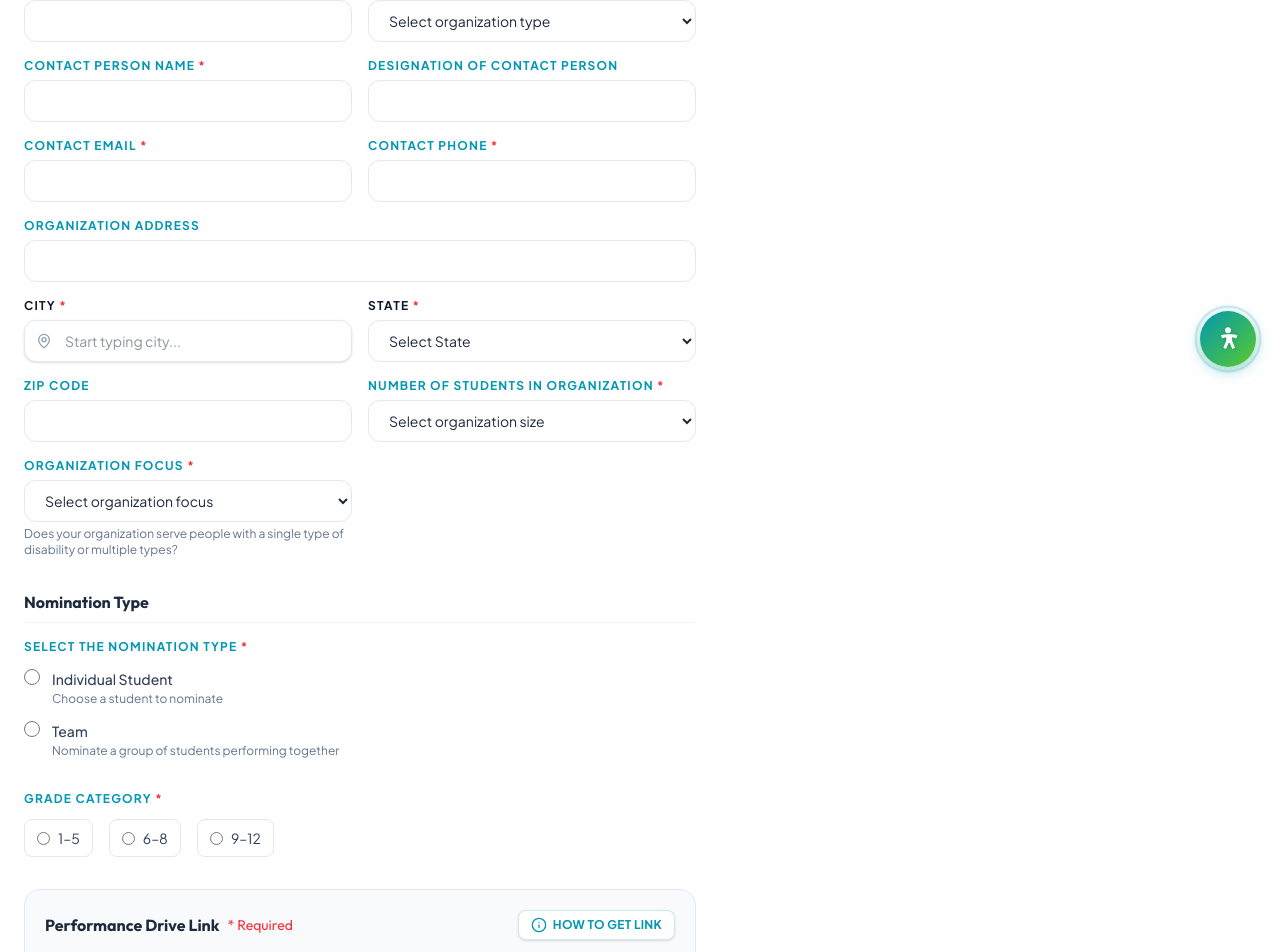
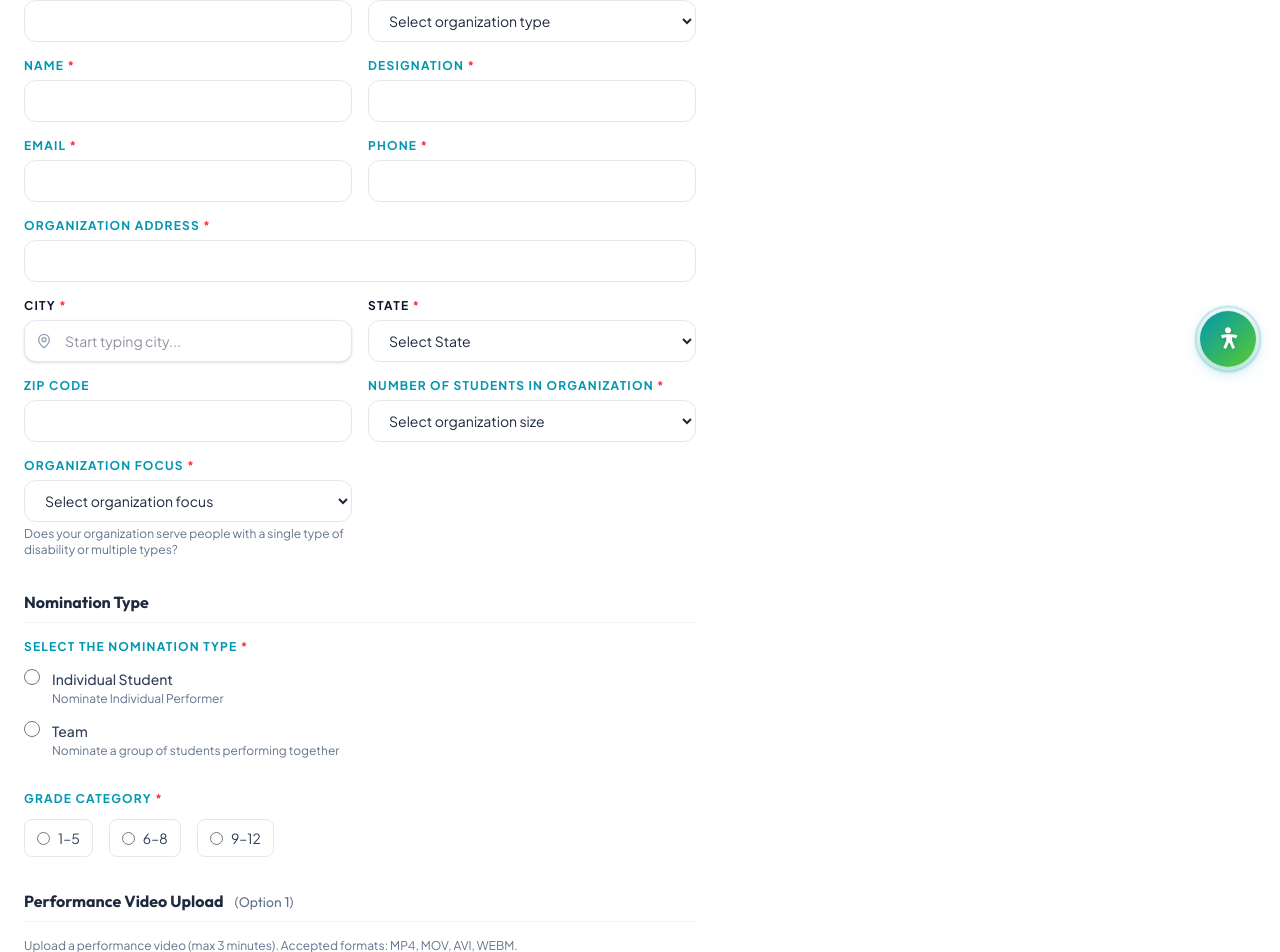
Before and after one commit to Mithunp123/Vyuga, a React (Vite) app in the folder frontend/: page /register/talent-student in a window 1280 px wide. Shown: the part 409-1361 px from the top of the page. Built offline with nearby package versions, Linux system fonts and the light colour scheme; a web font is replaced by a local one.

Commit message:
update on 2603

```diff
--- a/frontend/src/components/EventCard.jsx
+++ b/frontend/src/components/EventCard.jsx
@@ -24,10 +24,10 @@ export default function EventCard({ title, accent, description, onClick, buttonT
 
           {/* Number + label row */}
           <div className="flex items-start justify-between mb-2">
-            <span className="font-impact text-3xl sm:text-4xl leading-none tracking-wider text-[#0197B2]/30 transition-colors duration-500 group-hover:text-[#0197B2]/50 select-none">
+            <span className="font-impact text-3xl sm:text-4xl leading-none tracking-wider text-slate-900/30 transition-colors duration-500 group-hover:text-slate-900/50 select-none">
               {num}
             </span>
-            <span className="font-mono-display mt-1 text-[9px] sm:text-[10px] font-medium uppercase tracking-[0.2em] text-[#0197B2] transition-colors duration-300">
+            <span className="font-mono-display mt-1 text-[9px] sm:text-[10px] font-medium uppercase tracking-[0.2em] text-slate-900 transition-colors duration-300">
               Event {num}
             </span>
           </div>
@@ -38,7 +38,7 @@ export default function EventCard({ title, accent, description, onClick, buttonT
               {title}
             </h3>
             {accent && (
-              <span className="font-serif text-sm sm:text-base italic text-[#0197B2] lg:text-[0.95rem] leading-snug block mt-0.5">
+              <span className="font-serif text-sm sm:text-base italic text-slate-900 lg:text-[0.95rem] leading-snug block mt-0.5">
                 {accent}
               </span>
             )}
--- a/frontend/src/pages/AttendRegister.jsx
+++ b/frontend/src/pages/AttendRegister.jsx
@@ -192,6 +192,7 @@ export default function AttendRegister() {
       subtitle="Choose an event below and complete your registration to be part of VYUGA – Inclusive Innovation Fest."
       heroPadding="pt-10 sm:pt-8 pb-0 sm:pb-0"
       compact={true}
+      subtitleClass="text-slate-900"
     >
       <motion.div
         initial={{ opacity: 0, y: 24 }}
@@ -200,7 +201,7 @@ export default function AttendRegister() {
         className="mb-6 sm:mb-8 -mt-2 sm:-mt-4 relative z-10"
       >
         <div className="flex items-baseline gap-3">
-          <span className="font-serif text-xl italic font-light text-[#0197B2] sm:text-2xl">
+          <span className="font-serif text-xl italic font-light text-slate-900 sm:text-2xl">
             Pick your
           </span>
           <span className="font-impact text-3xl tracking-[0.08em] text-stroke sm:text-4xl">
@@ -269,7 +270,7 @@ export default function AttendRegister() {
                 <div className="flex flex-col gap-4">
                   {selectedEvent.details?.map((section, i) => (
                     <div key={i} className="rounded-2xl bg-slate-50 p-4 sm:p-5 ring-1 ring-slate-200/60">
-                      <p className="font-marker mb-3 text-sm text-[#0197B2] tracking-wide">{section.label}</p>
+                      <p className="font-marker mb-3 text-sm text-slate-900 tracking-wide">{section.label}</p>
                       {Array.isArray(section.value) ? (
                         <ul className="space-y-2.5">
                           {section.value.map((item, j) => (
--- a/frontend/src/pages/InnovationPWDForm.jsx
+++ b/frontend/src/pages/InnovationPWDForm.jsx
@@ -195,7 +195,7 @@ export default function InnovationPWDForm() {
         </Section>
 
         {/* Members */}
-        <Section title={isTeam ? 'Member 1 (Team Leader)' : 'Participant Details'}>
+        <Section title={isTeam ? 'Member 1 (Team Leader)' : 'Innovator Details'}>
           <Field label="Full Name" value={form.member1Name} onChange={set('member1Name')} required />
           <Field label="Email" type="email" value={form.member1Email} onChange={set('member1Email')} required />
           <Field label="Phone" type="tel" value={form.member1Phone} onChange={set('member1Phone')} required pattern="\d{10}" maxLength={10} title="Enter exactly 10 digits" />
--- a/frontend/src/pages/InnovationUnifiedForm.jsx
+++ b/frontend/src/pages/InnovationUnifiedForm.jsx
@@ -423,7 +423,7 @@ export default function InnovationUnifiedForm() {
 
         {(isForSpeciallyAbled || isBySpeciallyAbled) && (
           <>
-            <Section title={isBySpeciallyAbled ? (isTeamForBy ? 'Member 1 (Team Leader)' : 'Participant Details') : 'Member 1 (Team Leader)'}>
+            <Section title={isBySpeciallyAbled ? (isTeamForBy ? 'Member 1 (Team Leader)' : 'Innovator Details') : 'Member 1 (Team Leader)'}>
               <Field label="Full Name" value={form.member1Name} onChange={set('member1Name')} required />
               <Field label="Email" type="email" value={form.member1Email} onChange={set('member1Email')} required />
               <Field
@@ -534,7 +534,7 @@ export default function InnovationUnifiedForm() {
               <div className="mt-4 relative bg-slate-50 border border-slate-200 p-5 rounded-2xl">
                 <div className="mb-3 flex items-center justify-between border-b border-slate-200 pb-3">
                   <label className="flex items-center gap-2 font-display text-base font-bold text-slate-800">
-                    Project Drive Link <span className="text-slate-400 font-normal text-sm font-sans">(Optional)</span>
+                    Prototype Link(Concept or Design flow) <span className="text-slate-400 font-normal text-sm font-sans">(Optional)</span>
                   </label>
                   <button
                     type="button"
--- a/frontend/src/pages/PageShell.jsx
+++ b/frontend/src/pages/PageShell.jsx
@@ -2,7 +2,7 @@ import { motion } from 'framer-motion'
 import Navbar from '../components/Navbar.jsx'
 import Footer from '../components/Footer.jsx'
 
-export default function PageShell({ title, subtitle, children, compact = false, heroPadding, fullWidth = false }) {
+export default function PageShell({ title, subtitle, children, compact = false, heroPadding, fullWidth = false, subtitleClass = "text-[#0197B2]" }) {
   return (
     <div className="min-h-screen bg-white text-slate-900">
       <Navbar />
@@ -34,7 +34,7 @@ export default function PageShell({ title, subtitle, children, compact = false,
               initial={{ opacity: 0, y: 14 }}
               animate={{ opacity: 1, y: 0 }}
               transition={{ duration: 0.5, delay: 0.1 }}
-              className="mt-4 max-w-3xl text-base leading-relaxed text-[#0197B2] font-medium"
+              className={`mt-4 max-w-3xl text-base leading-relaxed font-medium ${subtitleClass}`}
             >
               {subtitle}
             </motion.p>
--- a/frontend/src/pages/TalentStudentNomination.jsx
+++ b/frontend/src/pages/TalentStudentNomination.jsx
@@ -240,7 +240,7 @@ export default function TalentStudentNomination() {
     }
 
     if (!declared) { showError('Please confirm the declaration at the bottom of the form.'); return }
-    if (!performanceUrl.trim()) { showError('Please provide the Google Drive link for the performance video.'); return }
+    if (!videoFile && !performanceUrl.trim()) { showError('Please provide a performance video by either uploading a file OR providing a Google Drive link.'); return }
     if (!form.orgName.trim()) { showError('Please enter organization name.'); return }
     if (!form.orgCity.trim()) { showError('Please enter organization city.'); return }
     if (!form.orgState.trim()) { showError('Please enter organization state.'); return }
@@ -334,8 +334,12 @@ export default function TalentStudentNomination() {
         }
       })
 
-      // fd.append('performanceVideo', compressed)
-      if (performanceUrl.trim()) fd.append('performanceUrl', performanceUrl.trim())
+      if (videoFile) {
+        fd.append('performanceVideo', videoFile)
+      }
+      if (performanceUrl.trim()) {
+        fd.append('performanceUrl', performanceUrl.trim())
+      }
 
       await postFormData('/api/talent-combined', fd)
       setSubmitted(true)
@@ -400,12 +404,12 @@ export default function TalentStudentNomination() {
           {form.orgType === 'Other' && (
             <Field label="Enter Organization Type" value={form.orgTypeOther} onChange={set('orgTypeOther')} required />
           )}
-          <Field label="Contact Person Name" value={form.contactName} onChange={set('contactName')} required />
-          <Field label="Designation of Contact Person" value={form.contactDesignation} onChange={set('contactDesignation')} placeholder="e.g., Principal, Director, Manager" />
-          <Field label="Contact Email" type="email" value={form.contactEmail} onChange={set('contactEmail')} required />
-          <Field label="Contact Phone" type="tel" value={form.contactPhone} onChange={set('contactPhone')} required pattern="\d{10}" maxLength={10} title="Enter exactly 10 digits" />
+          <Field label="Name" value={form.contactName} onChange={set('contactName')} required />
+          <Field label="Designation" value={form.contactDesignation} onChange={set('contactDesignation')} placeholder="e.g., Principal, Director, Manager" required/>
+          <Field label="Email" type="email" value={form.contactEmail} onChange={set('contactEmail')} required />
+          <Field label="Phone" type="tel" value={form.contactPhone} onChange={set('contactPhone')} required pattern="\d{10}" maxLength={10} title="Enter exactly 10 digits" />
           <div className="sm:col-span-2">
-            <Field label="Organization Address" value={form.orgAddress} onChange={set('orgAddress')} />
+            <Field label="Organization Address" value={form.orgAddress} onChange={set('orgAddress')} required/>
           </div>
           <CityAutocomplete
             value={form.orgCity}
@@ -514,7 +518,7 @@ export default function TalentStudentNomination() {
                 />
                 <div>
                   <span className="text-sm font-medium text-slate-700 group-hover:text-slate-900">Individual Student</span>
-                  <p className="text-xs text-slate-500">Choose a student to nominate</p>
+                  <p className="text-xs text-slate-500">Nominate Individual Performer</p>
                 </div>
               </label>
               <label className="flex items-start gap-3 cursor-pointer group">
@@ -813,11 +817,14 @@ export default function TalentStudentNomination() {
           </Section>
         )}
 
+        {/* Video Upload Options */}
+
+
         {/* Video Upload */}
         <div>
-          {/*
+
           <h2 className="mb-4 font-display text-base font-bold text-slate-800 border-b border-slate-100 pb-2">
-            Performance Video Upload <span className="text-red-500 text-sm font-normal">* Required</span>
+            Performance Video Upload <span className="text-slate-500 text-sm font-normal ml-2">(Option 1)</span>
           </h2>
           <p className="mb-3 text-xs text-slate-500">Upload a performance video (max 3 minutes). Accepted formats: MP4, MOV, AVI, WEBM.</p>
           <label className="flex cursor-pointer flex-col items-center justify-center gap-2 rounded-xl border-2 border-dashed border-slate-200 bg-slate-50 px-4 py-6 text-center transition hover:border-[#0197B2]/50 hover:bg-slate-100">
@@ -863,12 +870,12 @@ export default function TalentStudentNomination() {
               </div>
             </div>
           )}
-          */}
+
 
           <div className="mt-4 relative bg-slate-50 border border-slate-200 p-5 rounded-2xl">
             <div className="mb-3 flex items-center justify-between border-b border-slate-200 pb-3">
               <label className="flex items-center gap-2 font-display text-base font-bold text-slate-800">
-                Performance Drive Link <span className="text-red-500 text-sm font-normal">* Required</span>
+                Performance Drive Link <span className="text-slate-500 text-sm font-normal">(Option 2)</span>
               </label>
               <button
                 type="button"
```
Also changed, not shown: frontend/src/components/About.jsx (+6 -4 lines).
